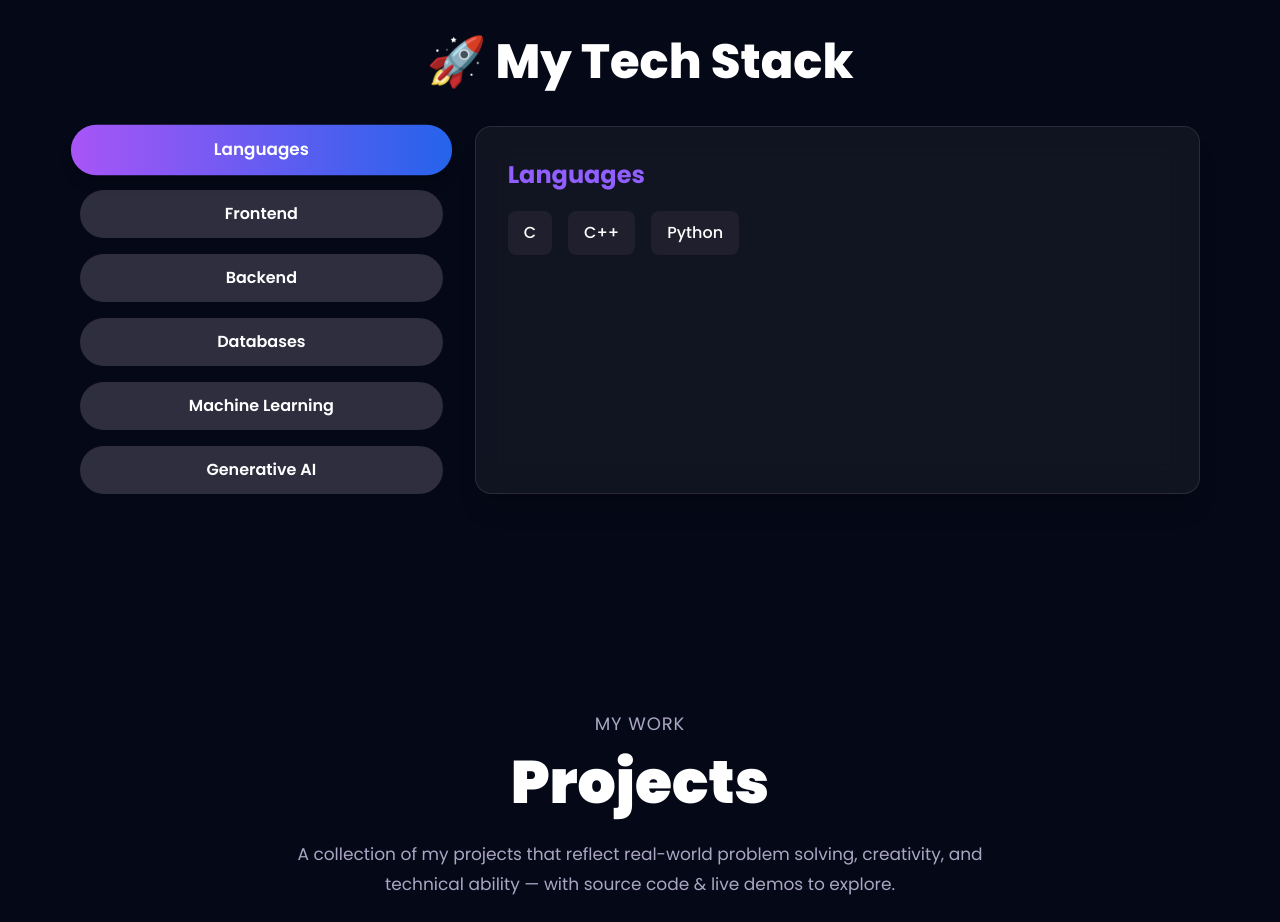
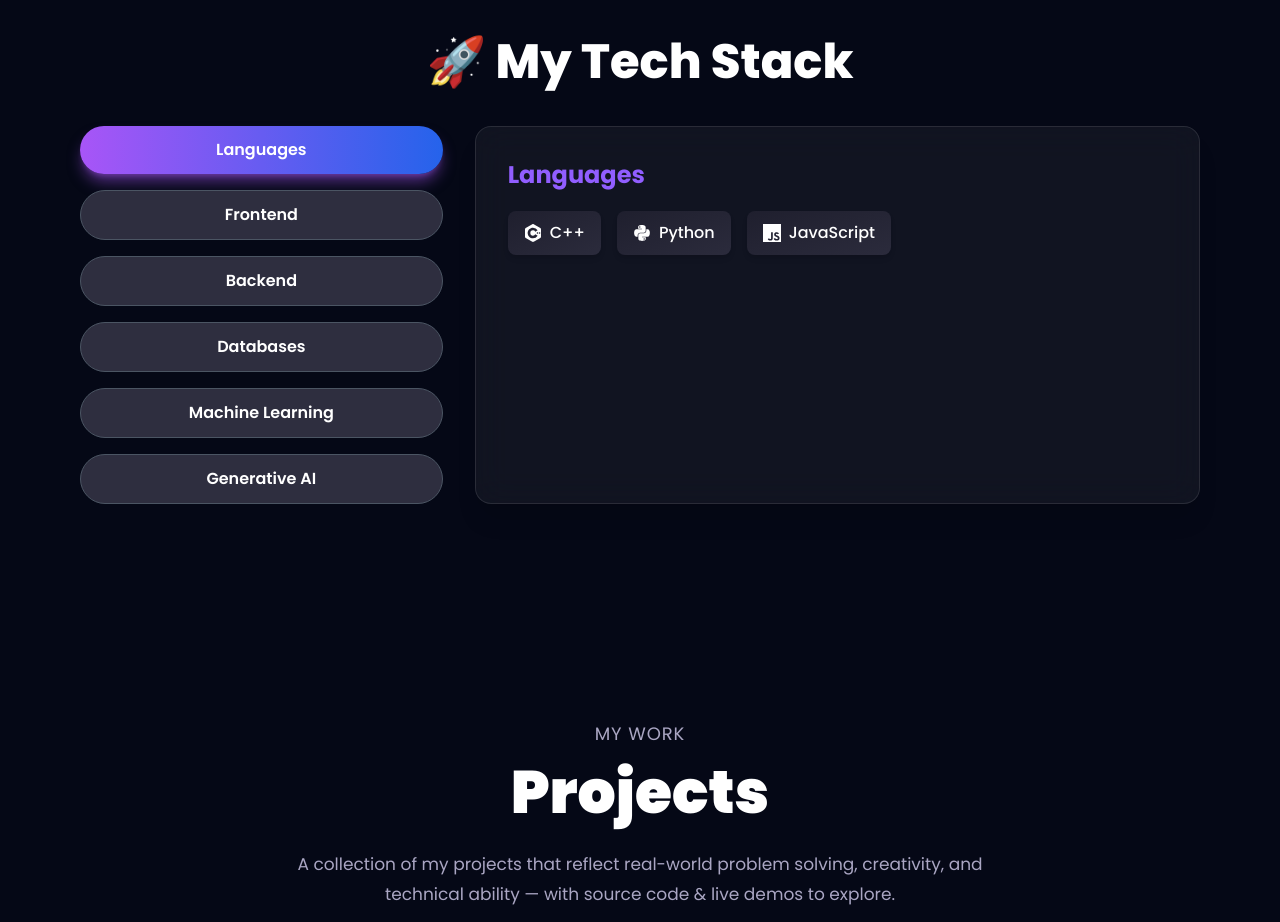
Before and after one commit to PRATYAKSH15/Pratyaksh_portfolio, a React (Vite) app: page / in a window 1280 px wide. Shown: the part 920-1842 px from the top of the page. Built offline with nearby package versions, Linux system fonts and the light colour scheme.

Commit message:
added the icons in tech

```diff
--- a/src/components/Tech.jsx
+++ b/src/components/Tech.jsx
@@ -1,31 +1,60 @@
 import React, { useState } from "react";
 import { SectionWrapper } from "../hoc";
 import { motion, AnimatePresence } from "framer-motion";
+import { FaPython, FaNodeJs, FaReact, FaDatabase } from "react-icons/fa";
+import { SiCplusplus, SiJavascript, SiTailwindcss, SiNextdotjs, SiExpress, SiMongodb, SiMysql, SiTensorflow, SiScikitlearn, SiHuggingface } from "react-icons/si";
 
 const techCategories = [
   {
     category: "Languages",
-    items: ["C", "C++", "Python"],
+    items: [
+      { name: "C++", icon: <SiCplusplus /> },
+      { name: "Python", icon: <FaPython /> },
+      { name: "JavaScript", icon: <SiJavascript /> },
+    ],
   },
   {
     category: "Frontend",
-    items: ["HTML", "CSS", "JavaScript", "TailwindCSS", "ReactJS", "NextJS"],
+    items: [
+      { name: "HTML" },
+      { name: "CSS" },
+      { name: "TailwindCSS", icon: <SiTailwindcss /> },
+      { name: "ReactJS", icon: <FaReact /> },
+      { name: "NextJS", icon: <SiNextdotjs /> },
+    ],
   },
   {
     category: "Backend",
-    items: ["NodeJS", "ExpressJS", "Firebase"],
+    items: [
+      { name: "NodeJS", icon: <FaNodeJs /> },
+      { name: "ExpressJS", icon: <SiExpress /> },
+      { name: "Firebase" },
+    ],
   },
   {
     category: "Databases",
-    items: ["MongoDB", "MySQL"],
+    items: [
+      { name: "MongoDB", icon: <SiMongodb /> },
+      { name: "MySQL", icon: <SiMysql /> },
+    ],
   },
   {
     category: "Machine Learning",
-    items: ["TensorFlow", "scikit-learn", "Deep Learning", "Neural Network"],
+    items: [
+      { name: "TensorFlow", icon: <SiTensorflow /> },
+      { name: "scikit-learn", icon: <SiScikitlearn /> },
+      { name: "Deep Learning" },
+      { name: "Neural Network" },
+    ],
   },
   {
     category: "Generative AI",
-    items: ["NLP", "LLM", "Langchain", "Huggingface"],
+    items: [
+      { name: "NLP" },
+      { name: "LLM" },
+      { name: "Langchain" },
+      { name: "HuggingFace", icon: <SiHuggingface /> },
+    ],
   },
 ];
 
@@ -34,50 +63,59 @@ const Tech = () => {
 
   return (
     <div className="w-full max-w-6xl mx-auto py-16 px-4 flex flex-col items-center gap-10">
-      <h2 className="text-white font-extrabold text-3xl sm:text-4xl md:text-5xl text-center">
+      <motion.h2
+        initial={{ opacity: 0, y: -20 }}
+        animate={{ opacity: 1, y: 0 }}
+        transition={{ duration: 0.6 }}
+        className="text-white font-extrabold text-3xl sm:text-4xl md:text-5xl text-center"
+      >
         🚀 My Tech Stack
-      </h2>
+      </motion.h2>
 
       <div className="flex flex-col lg:flex-row gap-8 w-full">
         {/* Category Tabs */}
         <div className="flex flex-wrap lg:flex-col gap-4 justify-center lg:w-1/3">
           {techCategories.map((tech, index) => (
-            <button
+            <motion.button
+              whileHover={{ scale: 1.05 }}
+              whileTap={{ scale: 0.95 }}
               key={index}
               onClick={() => setActive(index)}
-              className={`px-5 py-2 sm:px-6 sm:py-3 rounded-full font-semibold text-sm sm:text-base text-white transition-all duration-300 ${
+              className={`px-6 py-3 rounded-full font-semibold text-sm sm:text-base text-white border transition-all duration-300 ${
                 active === index
-                  ? "bg-gradient-to-r from-purple-500 to-blue-600 shadow-lg scale-105"
-                  : "bg-[#2e2e3f] hover:bg-[#444457]"
+                  ? "bg-gradient-to-r from-purple-500 to-blue-600 border-none shadow-lg shadow-purple-500/50"
+                  : "bg-[#2e2e3f] border border-gray-600 hover:border-purple-400"
               }`}
             >
               {tech.category}
-            </button>
+            </motion.button>
           ))}
         </div>
 
         {/* Skills Panel */}
-        <div className="lg:w-2/3 relative min-h-[240px] w-full">
+        <div className="lg:w-2/3 relative min-h-[260px] w-full">
           <AnimatePresence mode="wait">
             <motion.div
               key={active}
-              initial={{ opacity: 0, y: 20 }}
-              animate={{ opacity: 1, y: 0 }}
-              exit={{ opacity: 0, y: -20 }}
+              initial={{ opacity: 0, scale: 0.95 }}
+              animate={{ opacity: 1, scale: 1 }}
+              exit={{ opacity: 0, scale: 0.95 }}
               transition={{ duration: 0.4 }}
               className="absolute inset-0 backdrop-blur-lg bg-white/5 border border-white/10 rounded-2xl p-6 sm:p-8 shadow-xl hover:shadow-[0_0_35px_rgba(145,94,255,0.6)] hover:border-[#915EFF] hover:scale-[1.02] transition-all duration-300"
             >
               <h3 className="text-[#915EFF] text-xl sm:text-2xl font-bold mb-5">
                 {techCategories[active].category}
               </h3>
-              <div className="flex flex-wrap gap-3 sm:gap-4">
+              <div className="flex flex-wrap gap-4">
                 {techCategories[active].items.map((item, i) => (
-                  <div
+                  <motion.div
+                    whileHover={{ scale: 1.1, rotate: 2 }}
                     key={i}
-                    className="bg-[#1f1f2e] text-white px-3 py-2 sm:px-4 sm:py-2.5 rounded-lg text-sm sm:text-base font-medium shadow-sm hover:scale-105 transition"
+                    className="flex items-center gap-2 bg-gradient-to-br from-[#1f1f2e] to-[#2b2b3c] text-white px-4 py-2.5 rounded-lg text-sm sm:text-base font-medium shadow-md cursor-pointer hover:shadow-purple-500/40 transition"
                   >
-                    {item}
-                  </div>
+                    {item.icon && <span className="text-lg">{item.icon}</span>}
+                    {item.name}
+                  </motion.div>
                 ))}
               </div>
             </motion.div>
```
